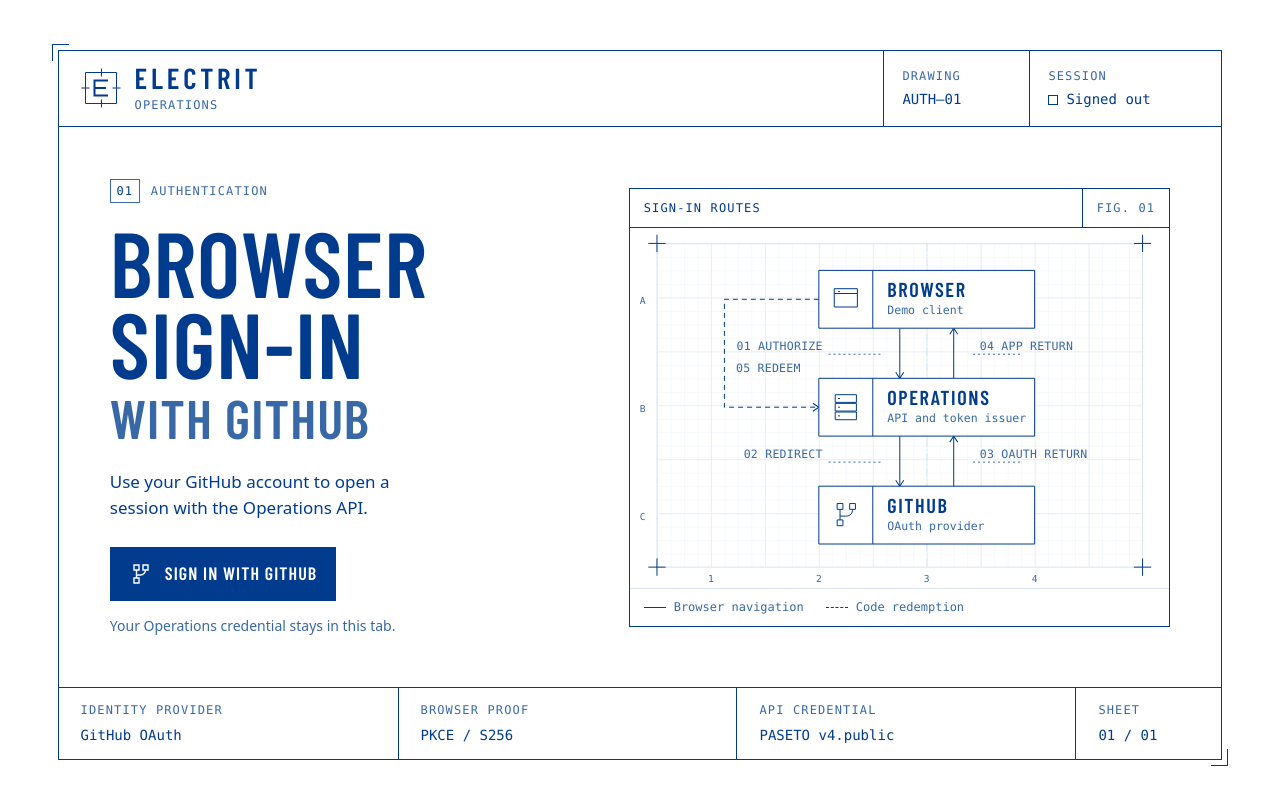
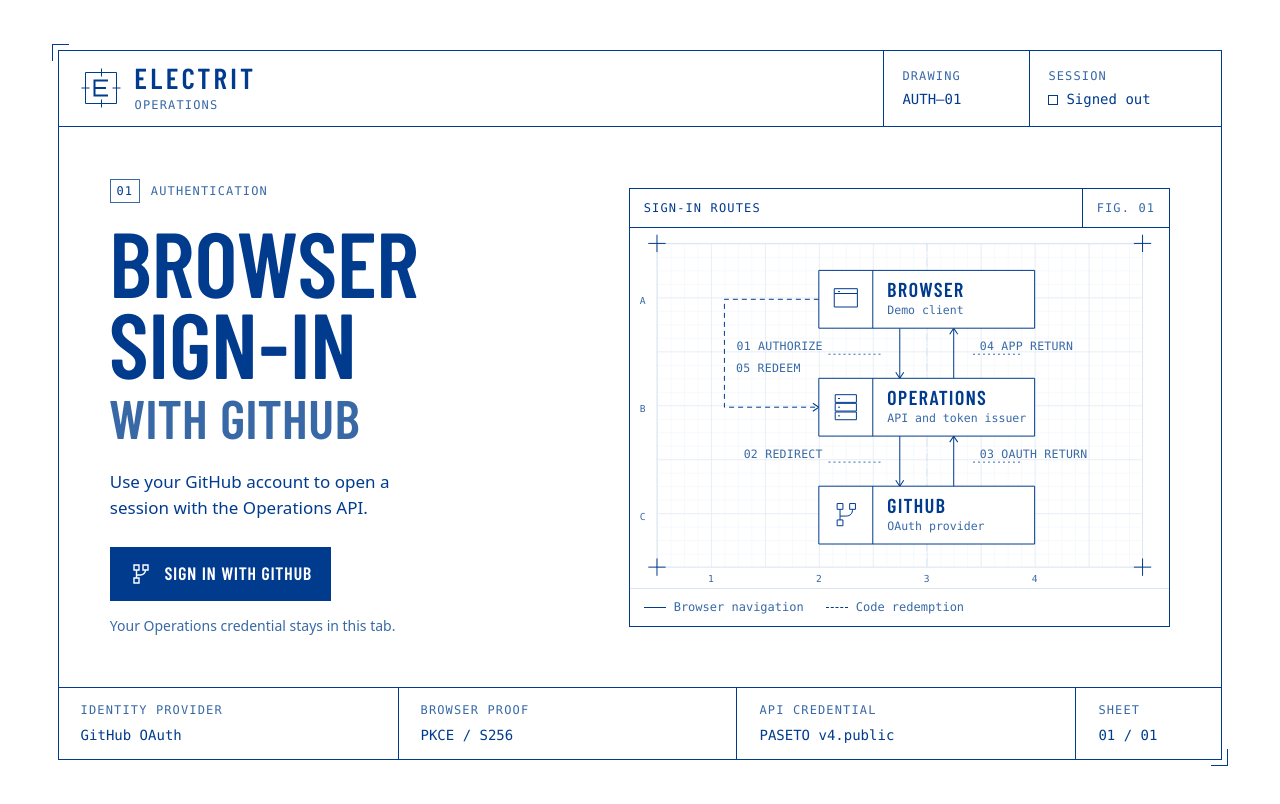
Before and after one commit to ikolomiets/aws-lambda-zig-demo, a plain HTML site: page demo-web/index.html in a window 1280 px wide. Drawn offline with Linux system fonts and the light colour scheme.

Commit message:
Bundle the Barlow Condensed WOFF2 webfont
The AWS privacy scanner interpreted a digit sequence in the upstream TrueType glyph data as an AWS account ID, blocking CI before the build and runtime checks.

Bundle the font project’s WOFF2 version, update the stylesheet, and record the upstream source alongside the existing SIL Open Font License. The privacy check continues scanning binary assets.

```diff
--- a/demo-web/style.css
+++ b/demo-web/style.css
@@ -1,6 +1,6 @@
 @font-face {
   font-family: "Barlow Condensed";
-  src: url("./assets/BarlowCondensed-SemiBold.ttf") format("truetype");
+  src: url("./assets/BarlowCondensed-SemiBold.woff2") format("woff2");
   font-style: normal;
   font-weight: 600;
   font-display: swap;
```
Also changed, not shown: demo-web/assets/BarlowCondensed-SemiBold.ttf (deleted), demo-web/assets/BarlowCondensed-SemiBold.woff2 (added), 1 other file.
